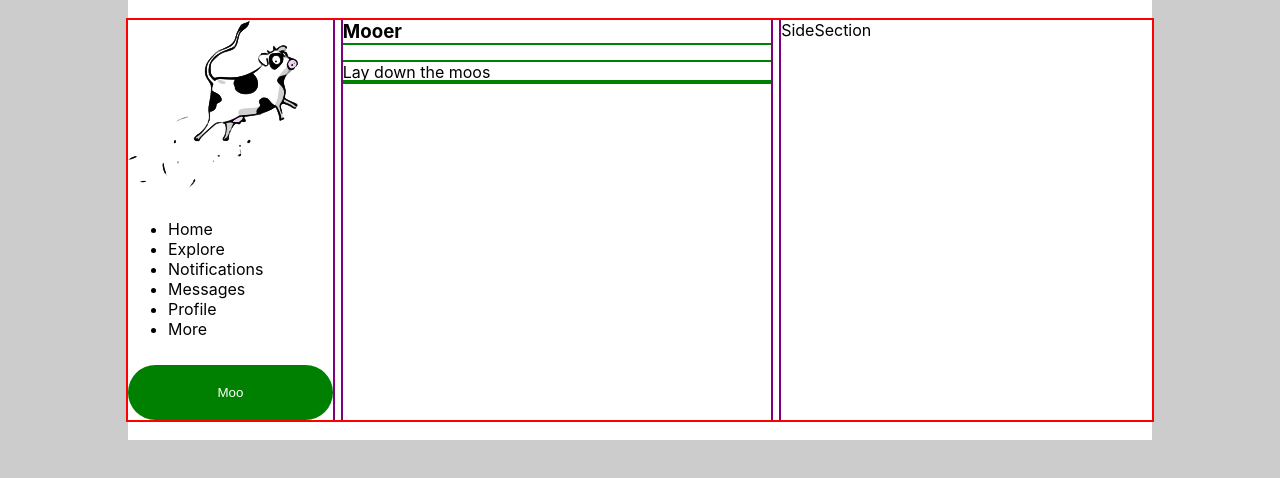
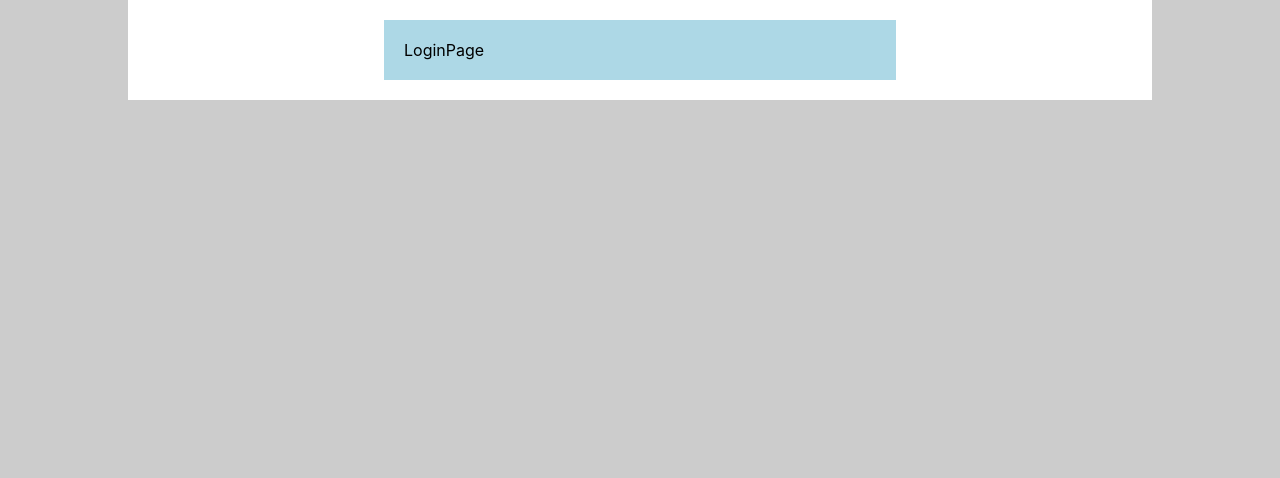
Before and after one commit to 1Tolv2/Twitter-Clone-Nextjs, a Next.js app in the folder client/: page /create-user in a window 1280 px wide. Shown: the top 478 px of the page. Built offline with nearby package versions, Linux system fonts and the light colour scheme.

Commit message:
Added create-user.js page

```diff
--- /dev/null
+++ b/client/pages/create-user.js
@@ -0,0 +1,6 @@
+import React from "react";
+import AlternativeLayout from "../components/AlternativeLayout";
+
+export default function CreateUser({ children }) {
+  return <AlternativeLayout>LoginPage{children}</AlternativeLayout>;
+}
```
